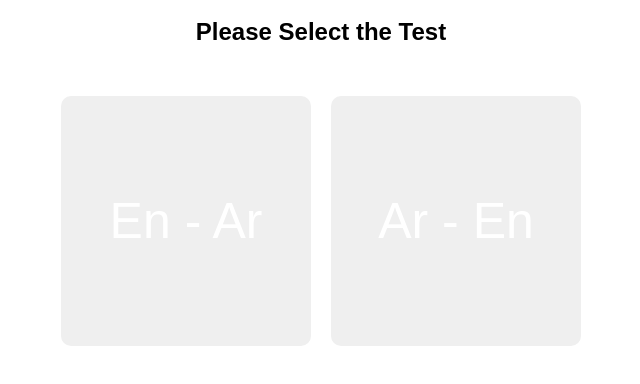
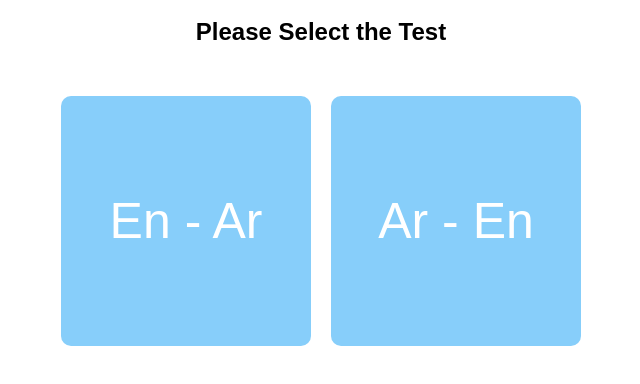
Before and after one commit to feras-alkilani/MultiplayQuestions-En-Ar, a plain HTML site: page index.html in a window 1280 px wide. Shown: the part 90-474 px from the top of the page, without its empty margins (319-959 px from the left). Drawn offline with Linux system fonts and the light colour scheme.

Commit message:
Update style.css

```diff
--- a/style.css
+++ b/style.css
@@ -65,14 +65,14 @@ body {
   font-weight: 500;
   border: none;
   border-radius: 10px;
-  background-color: #0xFF29B6F6;
+  background-color: #87CEFA;
   color: white;
   transition: background-color 0.3s ease, color 0.3s ease;
 }
 
 #enToAr:hover,
 #arToEn:hover {
-  background-color: #0056b3;
+  background-color: #00BFFF;
   color: #ffeb3b;
   cursor: pointer;
 }
```
